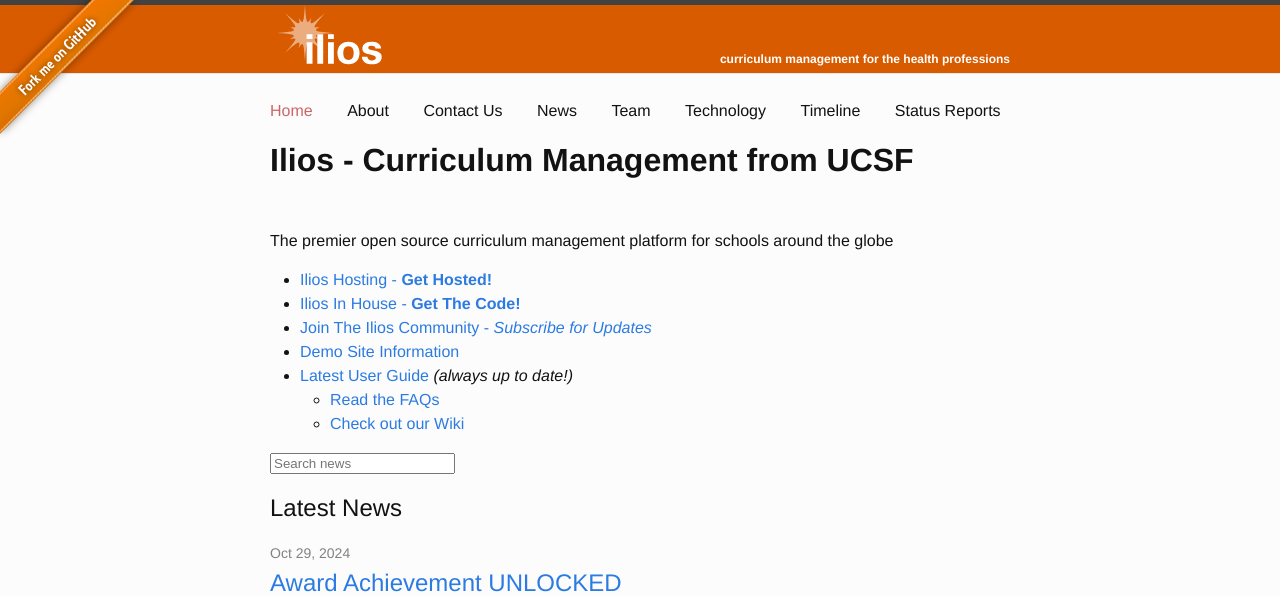
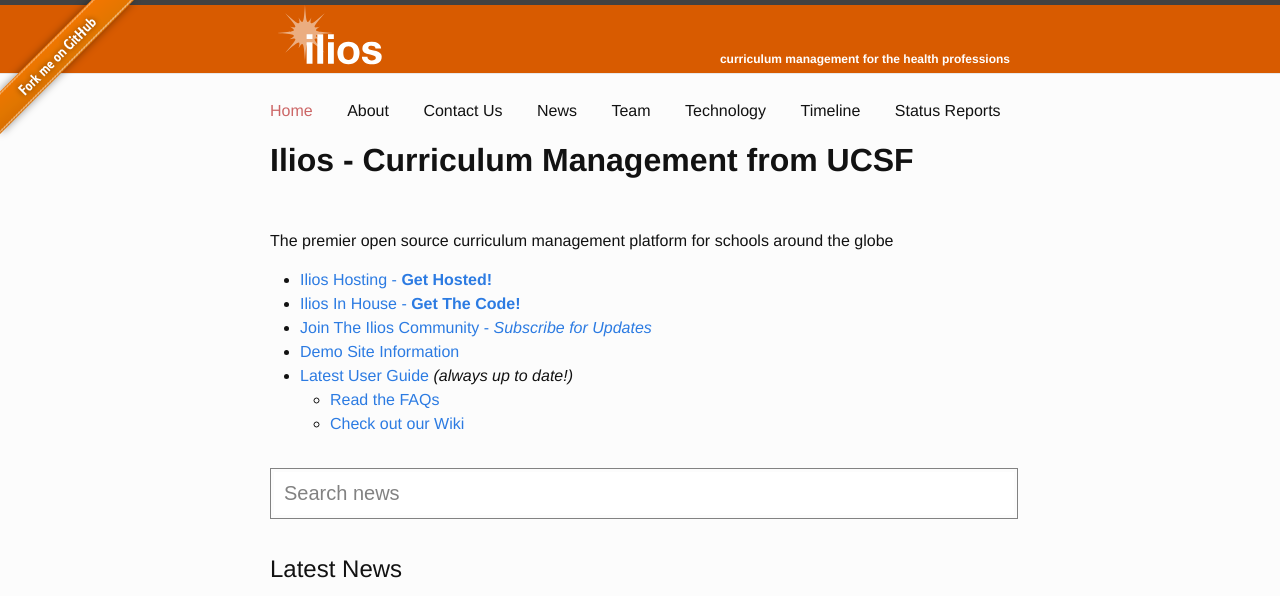
Before and after one commit to ilios/iliosproject.org, a Jekyll site: the page built from index.md, in a window 1280 px wide. Shown: the top 596 px of the page. Built offline with Jekyll 4.4.1, drawn with Linux system fonts in a browser that asks for light colours; comment, search, counter and statistics services are not loaded; grey boxes are pictures that could not be loaded.

Commit message:
added some styling to post search component

```diff
--- a/css/colors.scss
+++ b/css/colors.scss
@@ -1,10 +1,12 @@
 :root {
   --text-color: hsl(0, 0%, 7%);
   --background-color: hsl(0, 0%, 99%);
+  --background-color-transparent: hsla(0, 0%, 100%, 0.7);
   --brand-color: hsl(214, 76%, 53%);
   --brand-color-light: hsl(214, 76%, 37%);
 
   --grey-color: hsl(0, 0%, 51%);
   --grey-color-light: hsl(from var(--grey-color) h s calc(l + 40));
   --grey-color-dark: hsl(from var(--grey-color) h s calc(l - 25));
+  --grey-color-darker: hsl(from var(--grey-color) h s calc(l - 50));
 }
--- a/css/layout/_layout.scss
+++ b/css/layout/_layout.scss
@@ -361,3 +361,73 @@
     }
   }
 }
+
+.overlay {
+  background: var(--background-color-transparent);
+  z-index: 1;
+  display: none;
+  width: 100%;
+  height: 100%;
+  position: fixed;
+  top: 0;
+  left: 0;
+}
+.overlay.enabled {
+  display: block;
+}
+
+#search-container {
+  background: var(--background-color);
+  border: 1px solid var(--grey-color);
+  margin: 10px 0 5px;
+  padding: 3px;
+  position: relative;
+  transition: 0.5s;
+  width: 100%;
+  z-index: 2;
+}
+@media (min-width: 768px) {
+  #search-container {
+    margin-bottom: 2em;
+    margin-top: 2em;
+  }
+}
+#search-container.selected {
+  background: var(--background-color);
+  border: 0;
+  outline: none;
+  user-select: none;
+  -moz-user-select: none;
+  -khtml-user-select: none;
+  -webkit-user-select: none;
+}
+#search-container input {
+  border: 0;
+  box-sizing: border-box;
+  display: inline-block;
+  font-size: 1em;
+  margin-bottom: 0;
+  padding: 0.5em;
+  position: relative;
+  transition: 0.5s;
+  width: 100%;
+  z-index: 2;
+}
+@media (min-width: 450px) {
+  #search-container input {
+    font-size: 1.25em;
+  }
+}
+#search-container input::placeholder {
+  color: var(--grey-color);
+}
+#search-container input.selected {
+  border-bottom: 1px solid var(--grey-color-dark);
+  border-radius: 4px;
+  outline: none;
+}
+
+#results-container {
+  margin: 0;
+  padding-left: 20px;
+}
```
